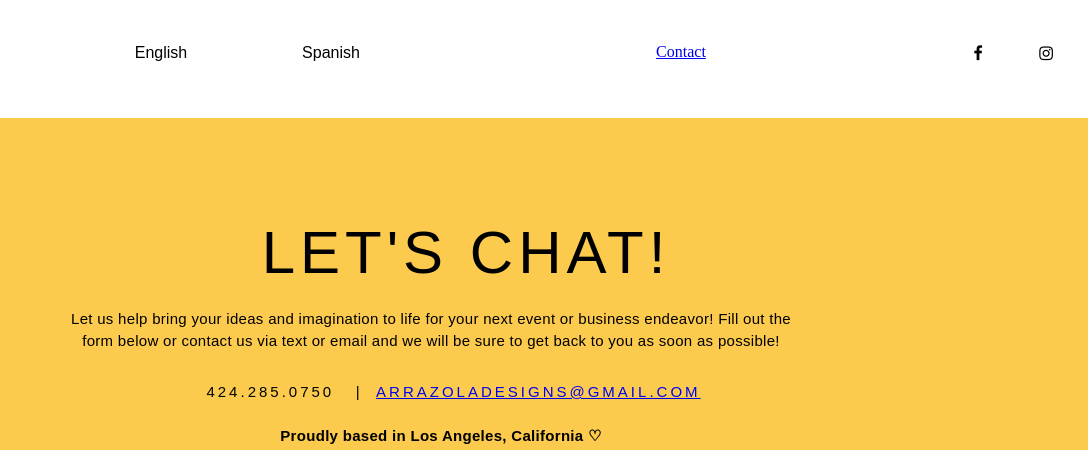
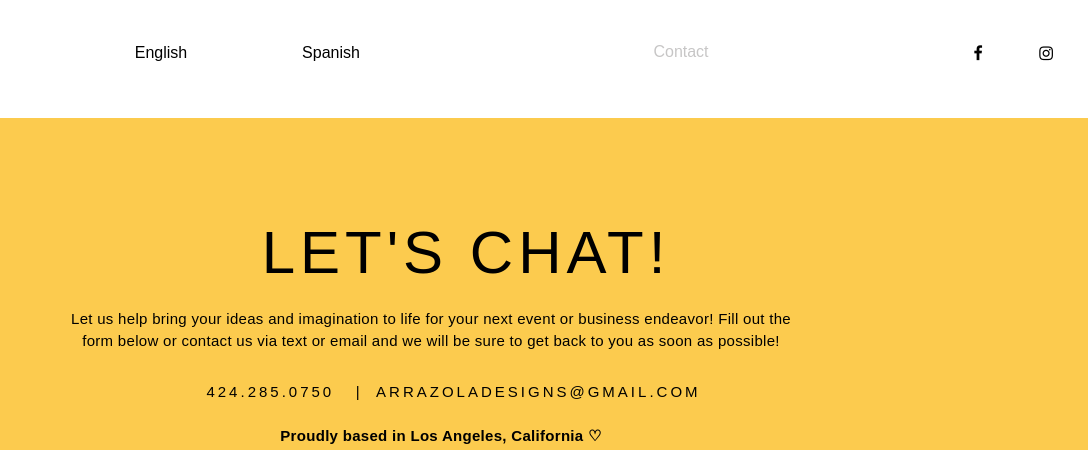
Before and after one commit to arrazoladesigns/arrazoladesigns.github.io, a plain HTML site: page arrazola-designs-contact.html in a window 1280 px wide. Shown: the top 450 px of the page, 192-1280 px from the left. Drawn offline with Linux system fonts and the light colour scheme.

Commit message:
active link added

```diff
--- a/arrazola-designs-contact.html
+++ b/arrazola-designs-contact.html
@@ -32,7 +32,7 @@
                         <a href="index.html">Home</a>
                         <a href="arrazola-designs-services.html">Services</a>
                         <a href="arrazola-designs-about.html">About</a>
-                        <a href="arrazola-designs-contact.html">Contact</a>
+                        <a href="arrazola-designs-contact.html" class="active">Contact</a>
                     </div>
 
                     <div class="socials"><!--social media icons-->
--- a/arrazola-designs-styles.css
+++ b/arrazola-designs-styles.css
@@ -88,14 +88,26 @@
 
 }
 
-.bar a:hover {
+a{
     text-decoration: none;
     font-family: sans-serif;
-    color: rgb(223, 200, 191);
-}
+
+    /* unvisited link */
+    color: black;
+    }
+
+    /* mouse over link */
+    a:hover {
+    color: rgb(199, 198, 198);
+    }
+
+    /* selected link */
+    a:active {
+    color:white;
+    }
 
 .bar a.active{
-    color: rgb(223, 200, 191);;
+    color: rgba(199, 198, 198);
 }
 
 
```
Also changed, not shown: arrazola-designs-about.html (+1 -1 lines), arrazola-designs-services.html (+1 -1 lines).
